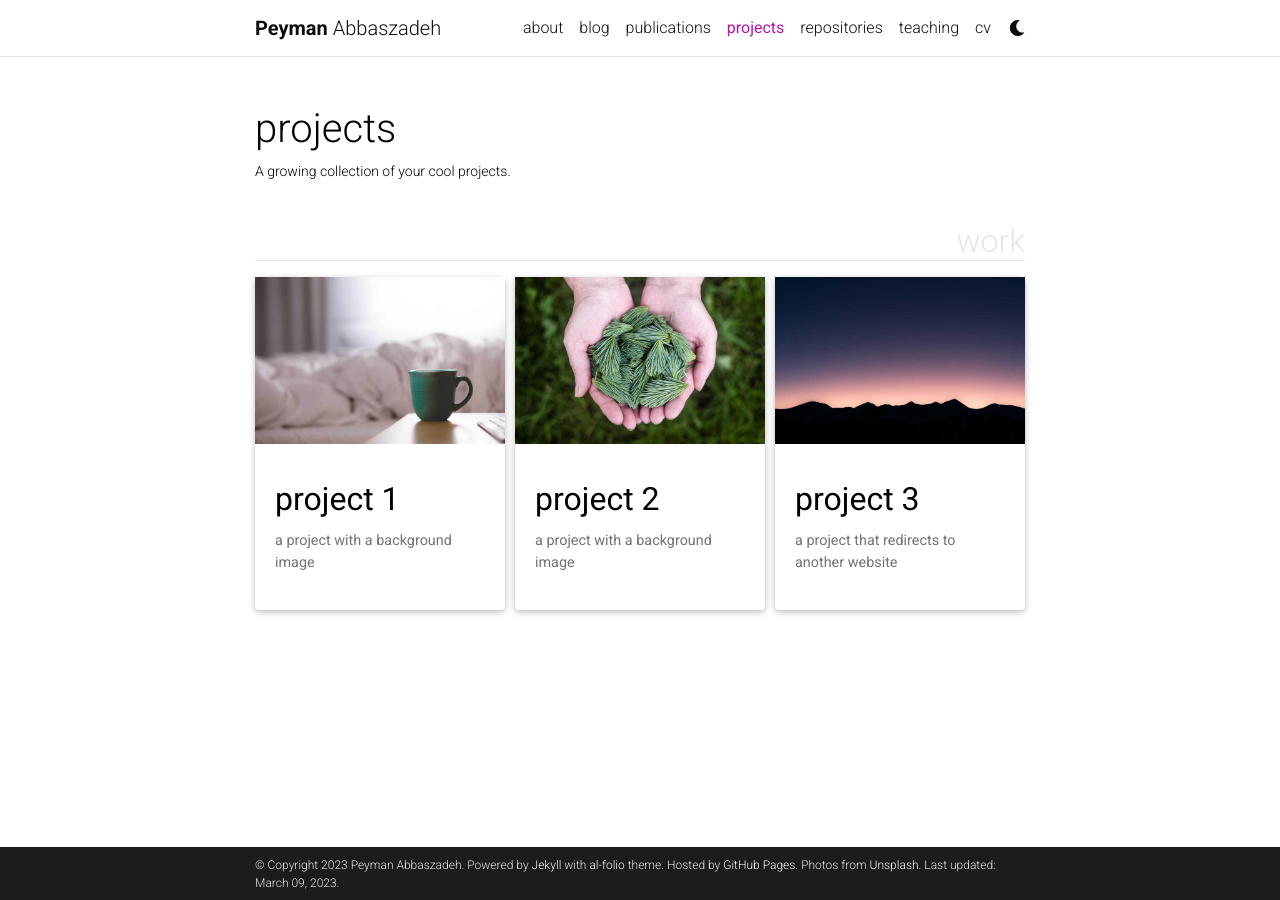
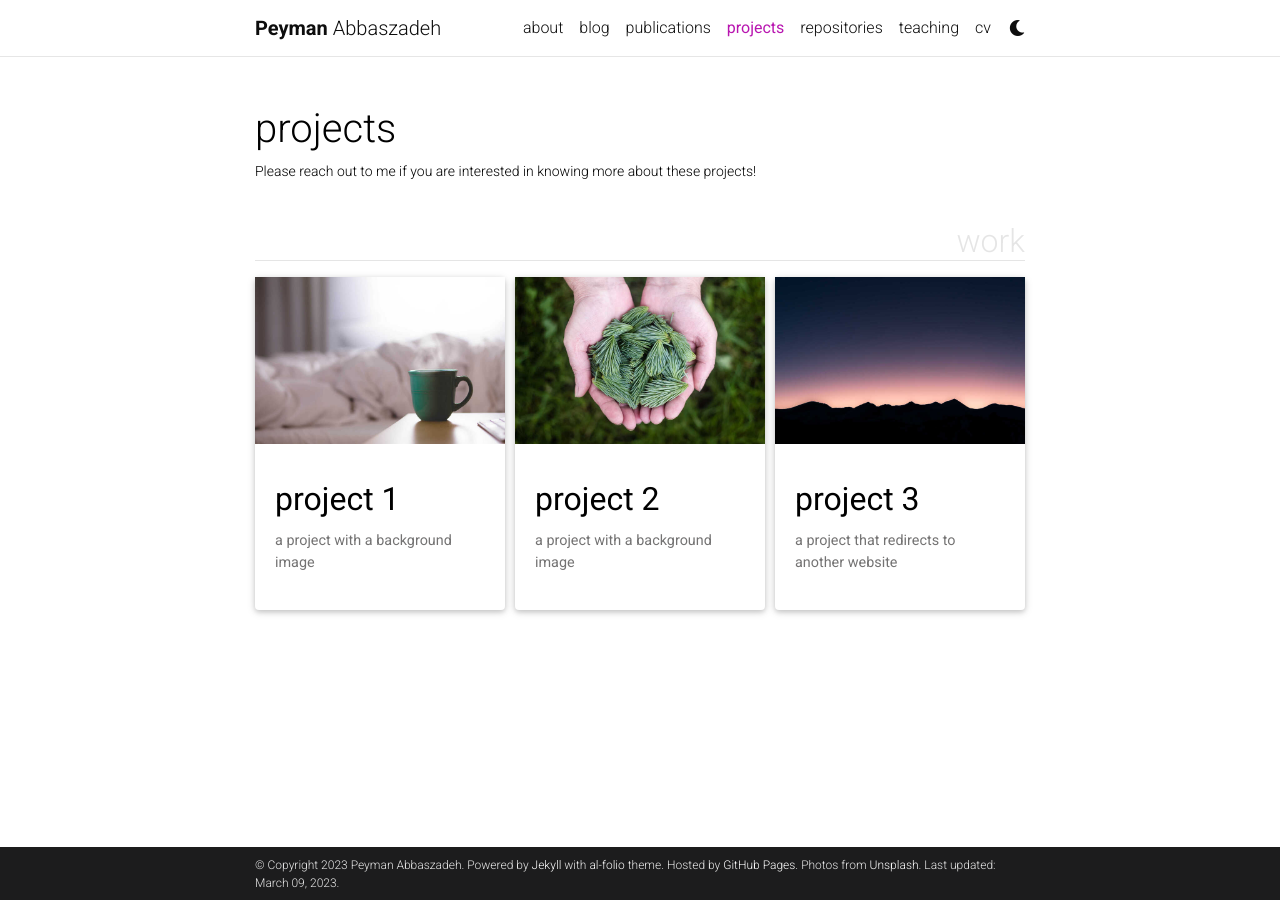
Before and after one commit to Pabbaszadeh/Pabbaszadeh.github.io, a Jekyll site: the page built from _pages/projects.md, in a window 1280 px wide. Built offline with Jekyll 4.4.1, drawn with Linux system fonts in a browser that asks for light colours; full-size pictures stand in for the smaller copies a plugin makes; comment, search, counter and statistics services are not loaded; a style sheet for code colours, icons or effects is not loaded.

Commit message:
Update projects.md

```diff
--- a/_pages/projects.md
+++ b/_pages/projects.md
@@ -2,7 +2,7 @@
 layout: page
 title: projects
 permalink: /projects/
-description: A growing collection of your cool projects.
+description: Please reach out to me if you are interested in knowing more about these projects!
 nav: true
 nav_order: 2
 display_categories: [work]
```
